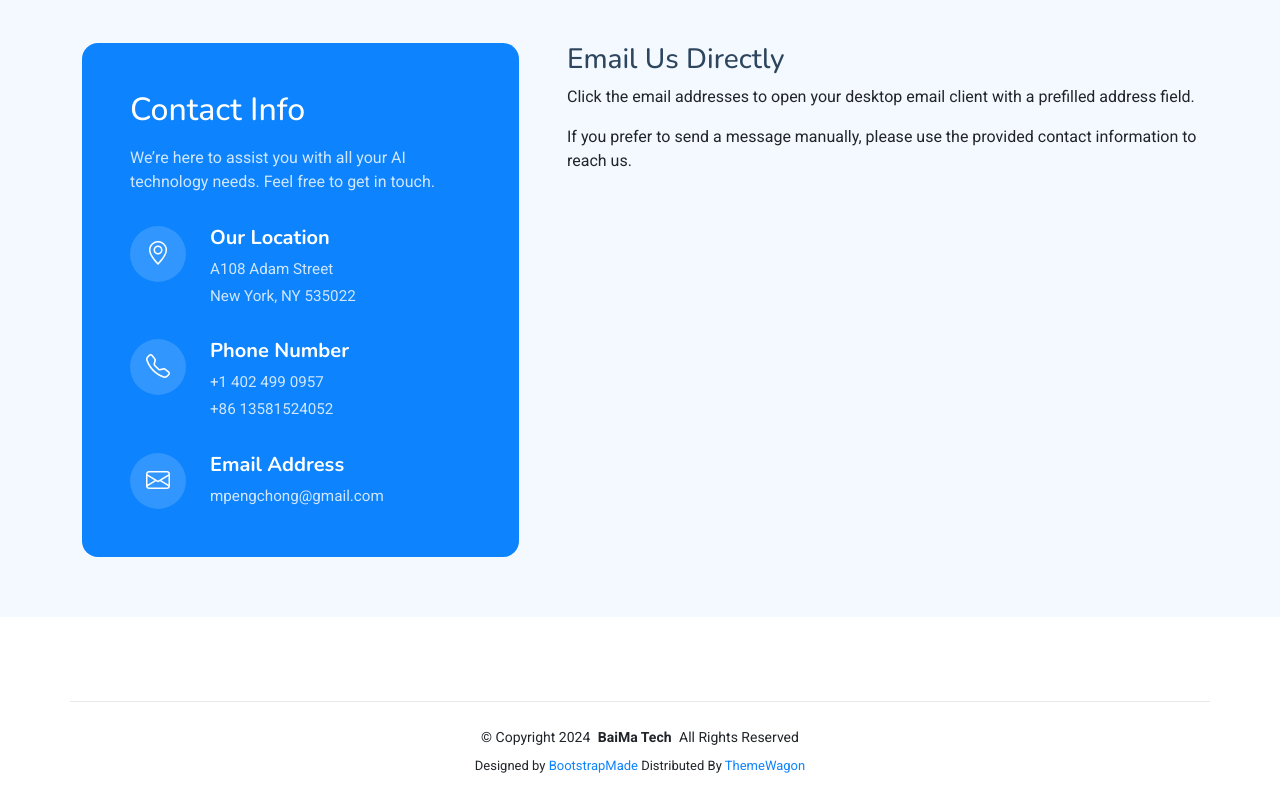
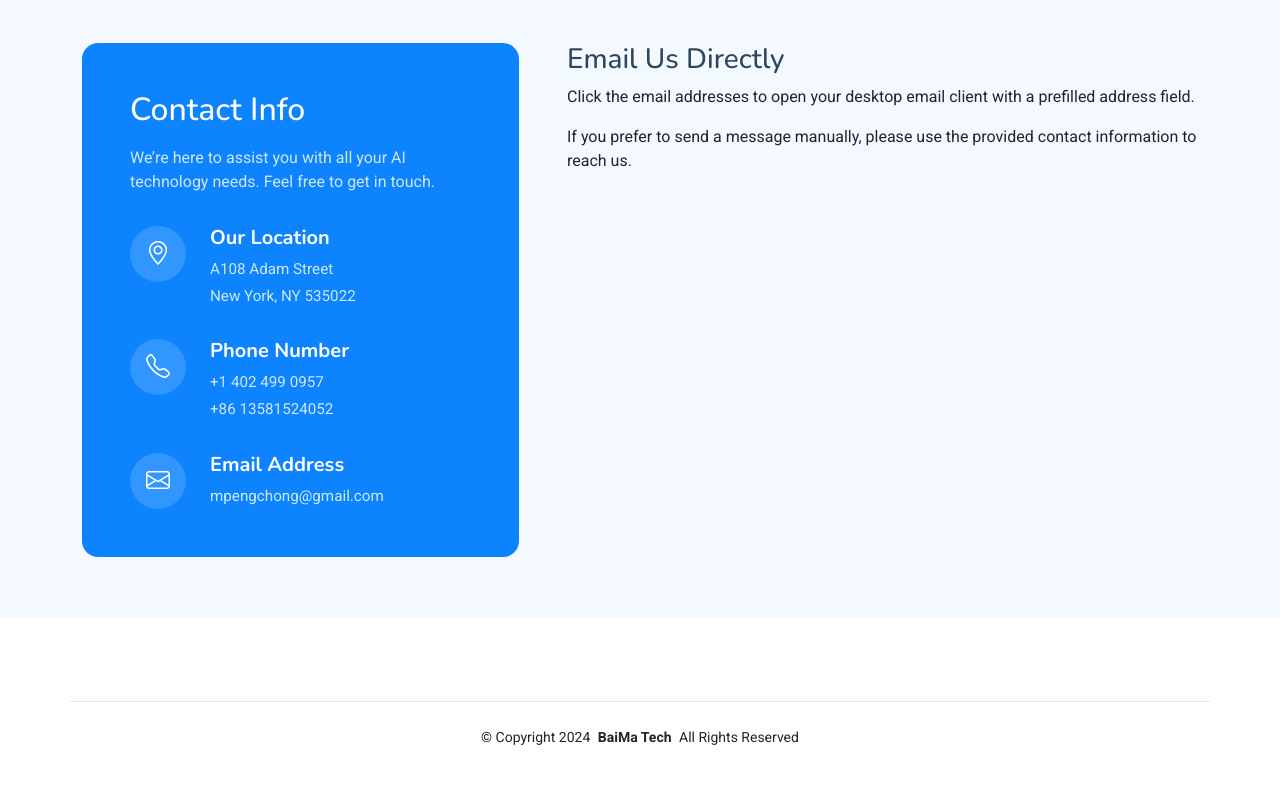
Before and after one commit to mpckkk/AICyto, a plain HTML site: page index.html in a window 1280 px wide. Shown: the part 4793-5593 px from the top of the page. Drawn offline with nearby package versions, Linux system fonts and the light colour scheme.

Commit message:
Update index.html

```diff
--- a/index.html
+++ b/index.html
@@ -922,7 +922,7 @@
         <!-- You can delete the links only if you've purchased the pro version. -->
         <!-- Licensing information: https://bootstrapmade.com/license/ -->
         <!-- Purchase the pro version with working PHP/AJAX contact form: [buy-url] -->
-        Designed by <a href="https://bootstrapmade.com/">BootstrapMade</a> Distributed By <a href="https://themewagon.com">ThemeWagon</a>
+<!--         Designed by <a href="https://bootstrapmade.com/">BootstrapMade</a> Distributed By <a href="https://themewagon.com">ThemeWagon</a> -->
       </div>
     </div>
 
```
